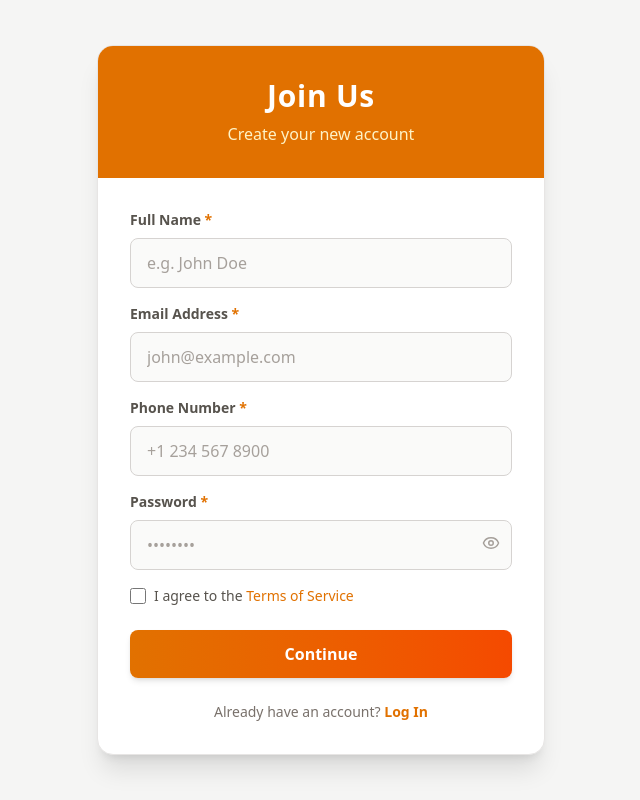
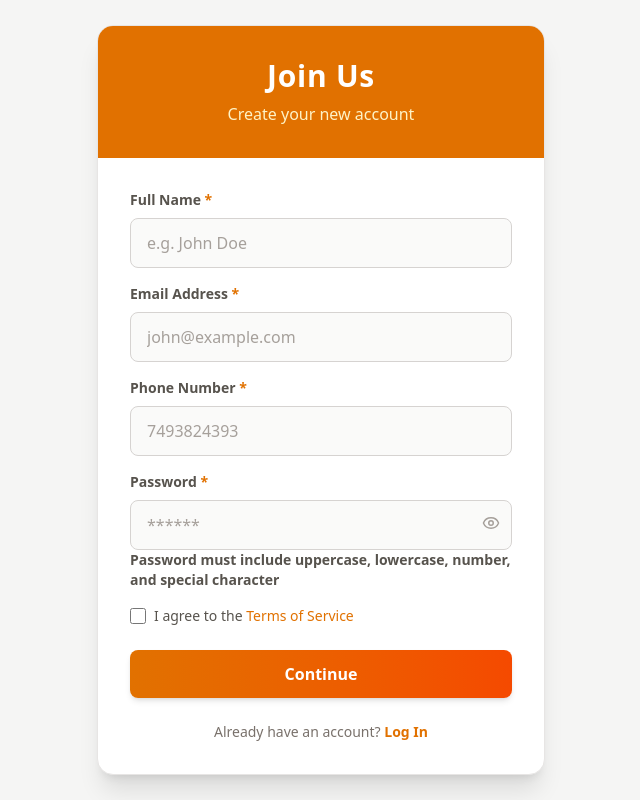
Before and after one commit to billalcoder/Homebacker-frontend, a React (Vite) app: page /register in a window 1280 px wide. Shown: the whole page, without its empty margins (319-959 px from the left). Built offline with nearby package versions, Linux system fonts and the light colour scheme.

Commit message:
fixed the validation probleam

```diff
--- a/src/components/FormInput.jsx
+++ b/src/components/FormInput.jsx
@@ -9,7 +9,8 @@ const FormInput = ({
   onChange,
   placeholder,
   required = false,
-  disabled = false
+  disabled = false,
+  text
 }) => {
   const [showPassword, setShowPassword] = useState(false);
 
@@ -52,6 +53,8 @@ const FormInput = ({
           {showPassword ? <EyeOff size={18} /> : <Eye size={18} />}
         </button>
       )}
+
+     <p className='block text-stone-600 text-sm font-semibold mb-2'>{text}</p>
     </div>
   );
 };
--- a/src/pages/Register.jsx
+++ b/src/pages/Register.jsx
@@ -63,7 +63,7 @@ const Register = () => {
             const registerData = await registerRes.json();
 
             if (!registerRes.ok) {
-                throw new Error(registerData.message || registerData.error || "Registration failed");
+                throw new Error(registerData.message || registerData.details || registerData.error || "Registration failed");
             }
 
             // D. If Register Success -> Send OTP
@@ -112,7 +112,7 @@ const Register = () => {
             const data = await res.json();
 
             if (!res.ok) {
-                throw new Error(data.message || data.error || "Invalid OTP");
+                throw new Error(data.message || data.details || data.error || "Invalid OTP");
             }
 
             // Success!
@@ -180,16 +180,17 @@ const Register = () => {
                                 name="phone"
                                 value={formData.phone}
                                 onChange={handleChange}
-                                placeholder="+1 234 567 8900"
+                                placeholder="7493824393"
                                 required
                             />
                             <FormInput
                                 label="Password"
+                                text={"Password must include uppercase, lowercase, number, and special character"}
                                 type="password"
                                 name="password"
                                 value={formData.password}
                                 onChange={handleChange}
-                                placeholder="••••••••"
+                                placeholder="******"
                                 required
                             />
 
```
